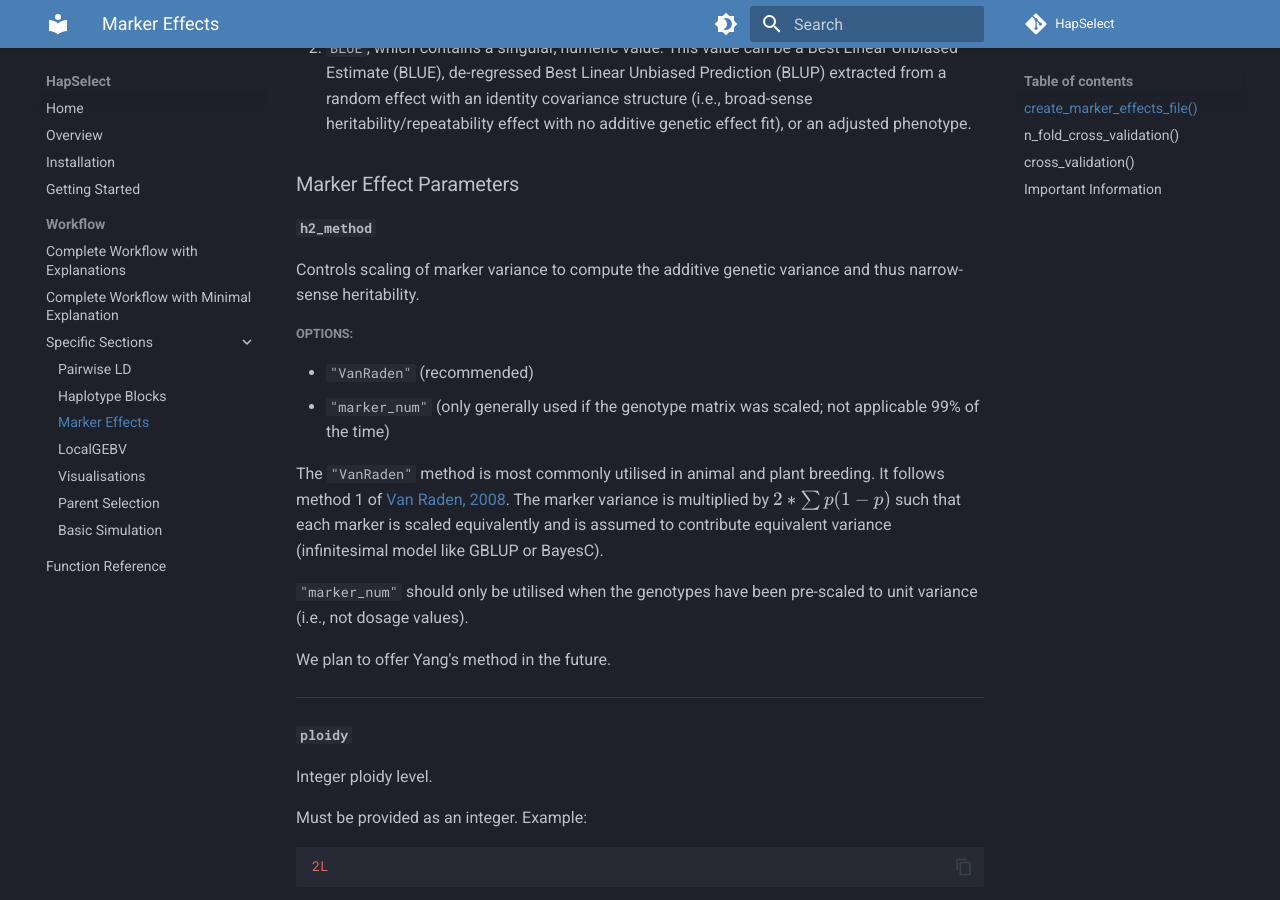
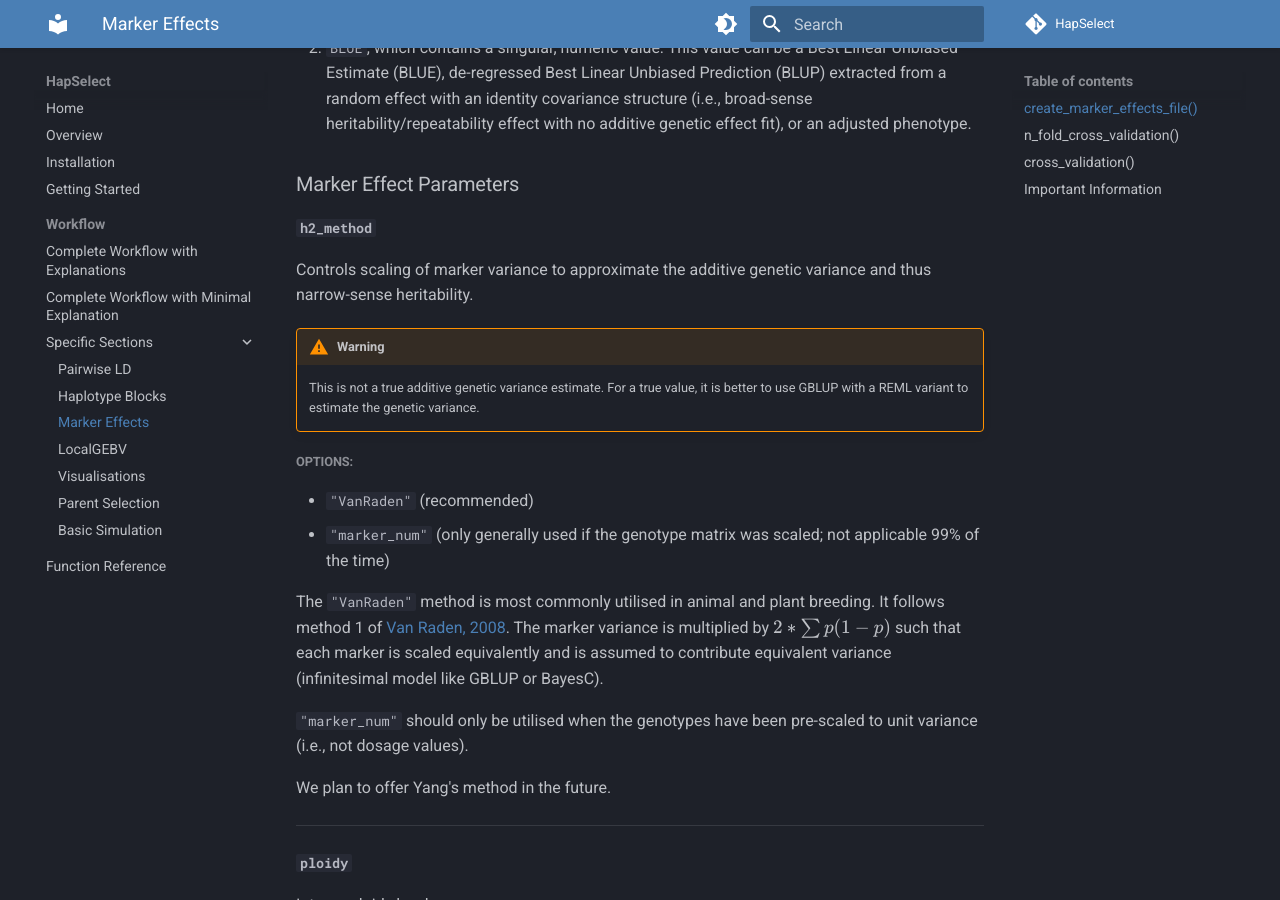
Before and after one commit to wrshf7/HapSelect-Docs, an MkDocs documentation site: the page built from docs/workflow/marker-effects.md, in a window 1280 px wide and 900 px high, scrolled down 364 px. Built offline with MkDocs 1.6.1 and Material for MkDocs 9.7.7, drawn with Linux system fonts in a browser that asks for light colours; comment, search, counter and statistics services are not loaded.

Commit message:
Update marker-effects.md

```diff
--- a/docs/workflow/marker-effects.md
+++ b/docs/workflow/marker-effects.md
@@ -11,7 +11,10 @@ This function was created to create the marker effects file using the `geno` inp
 
 #### `h2_method`
 
-Controls scaling of marker variance to compute the additive genetic variance and thus narrow-sense heritability.
+Controls scaling of marker variance to approximate the additive genetic variance and thus narrow-sense heritability.
+
+!!! warning
+    This is not a true additive genetic variance estimate. For a true value, it is better to use GBLUP with a REML variant to estimate the genetic variance.
 
 ##### Options:
 
```
